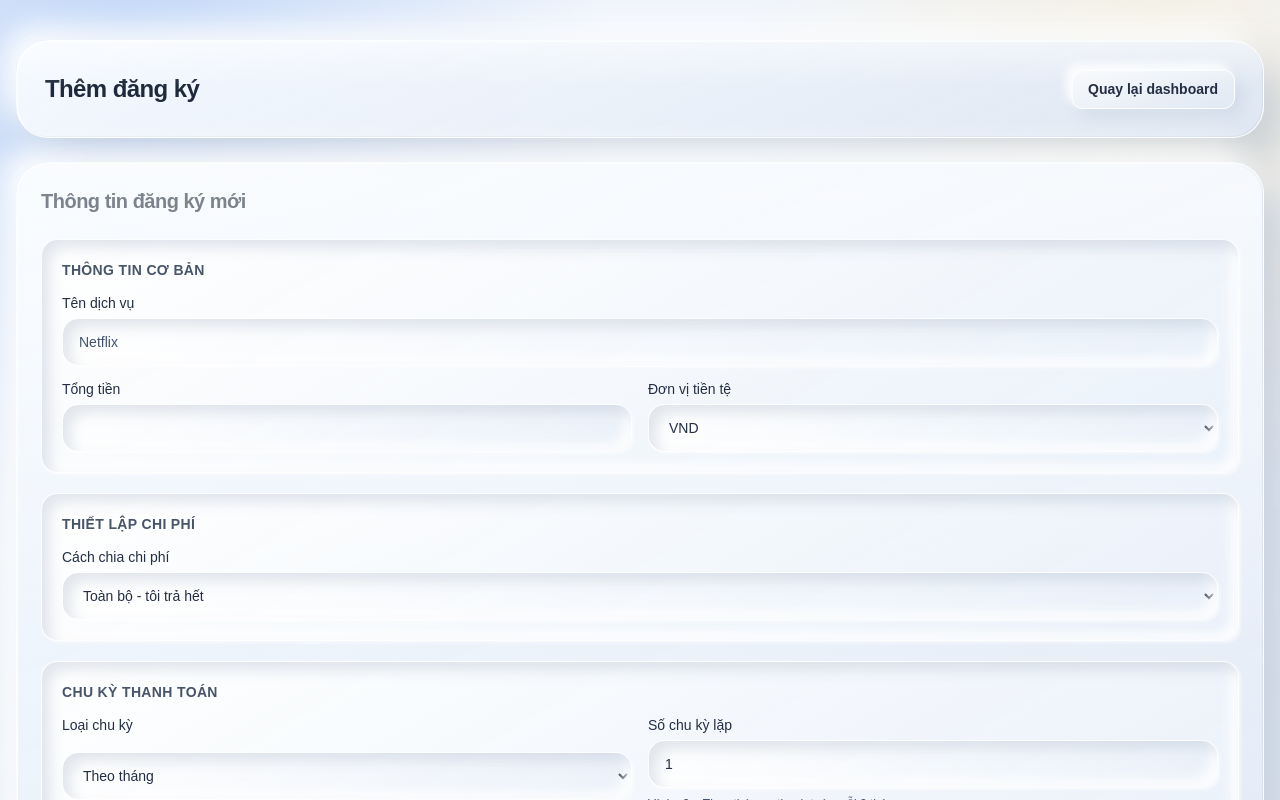
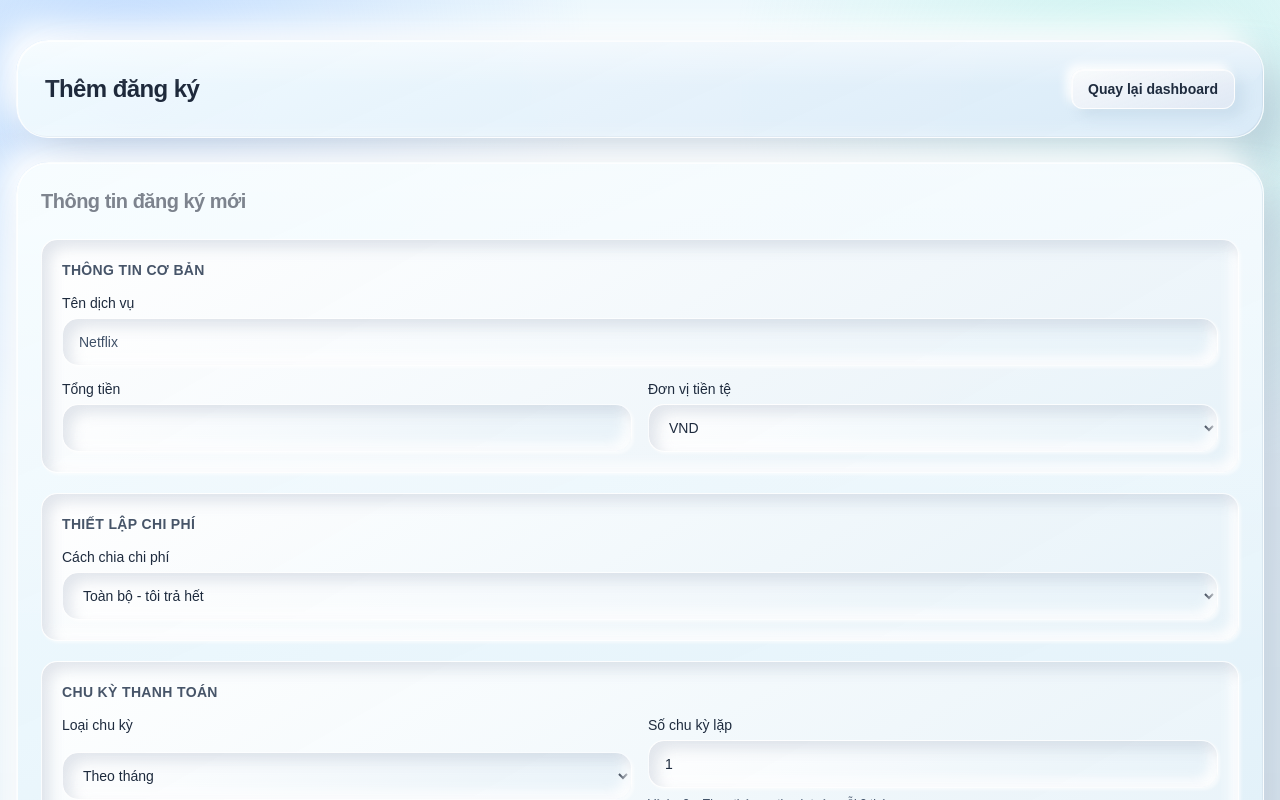
Before and after one commit to taitd1604/Web_Subtracker, a Next.js app: page /subscriptions/new in a window 1280 px wide. Shown: the top 800 px of the page. Built offline with nearby package versions, Linux system fonts and the light colour scheme.

Commit message:
UI 2.0.3

```diff
--- a/app/globals.css
+++ b/app/globals.css
@@ -6,28 +6,28 @@
   --font-space-grotesk: "Plus Jakarta Sans", "Nunito", "Avenir Next", sans-serif;
   --font-jetbrains-mono: "JetBrains Mono", "Fira Code", "SFMono-Regular", "Menlo",
     "Monaco", monospace;
-  --background: 213 40% 93%;
-  --foreground: 220 32% 20%;
-  --card: 210 42% 95%;
-  --card-foreground: 220 32% 20%;
-  --primary: 221 78% 59%;
+  --background: 201 54% 94%;
+  --foreground: 216 35% 18%;
+  --card: 202 46% 96%;
+  --card-foreground: 216 35% 18%;
+  --primary: 212 84% 56%;
   --primary-foreground: 210 40% 98%;
-  --secondary: 24 88% 72%;
+  --secondary: 169 62% 74%;
   --secondary-foreground: 220 32% 20%;
-  --muted: 214 32% 88%;
-  --muted-foreground: 217 24% 34%;
-  --accent: 160 48% 64%;
+  --muted: 201 36% 87%;
+  --muted-foreground: 214 24% 33%;
+  --accent: 168 62% 68%;
   --accent-foreground: 220 32% 20%;
   --destructive: 0 76% 62%;
   --destructive-foreground: 0 0% 100%;
-  --border: 214 30% 80%;
-  --input: 214 30% 80%;
-  --ring: 221 78% 59%;
+  --border: 203 36% 80%;
+  --input: 203 36% 80%;
+  --ring: 212 84% 56%;
   --radius: 1.25rem;
   --clay-light: rgba(255, 255, 255, 0.95);
-  --clay-mid: rgba(233, 240, 249, 0.92);
-  --clay-dark-shadow: rgba(148, 163, 184, 0.36);
-  --clay-soft-shadow: rgba(172, 186, 206, 0.25);
+  --clay-mid: rgba(230, 241, 248, 0.94);
+  --clay-dark-shadow: rgba(136, 164, 190, 0.33);
+  --clay-soft-shadow: rgba(154, 186, 204, 0.24);
 }
 
 @layer base {
@@ -38,9 +38,9 @@
   body {
     @apply bg-background text-foreground;
     background-image:
-      radial-gradient(circle at 10% 8%, rgba(125, 170, 241, 0.42), transparent 35%),
-      radial-gradient(circle at 90% 10%, rgba(255, 229, 176, 0.34), transparent 30%),
-      linear-gradient(180deg, rgba(244, 248, 255, 0.72), rgba(232, 239, 248, 0.78));
+      radial-gradient(circle at 10% 8%, rgba(123, 175, 255, 0.38), transparent 34%),
+      radial-gradient(circle at 88% 12%, rgba(117, 230, 206, 0.28), transparent 30%),
+      linear-gradient(180deg, rgba(240, 250, 255, 0.76), rgba(228, 241, 248, 0.82));
     background-attachment: fixed;
   }
 }
@@ -90,6 +90,34 @@
     @apply clay-surface clay-elevated p-6 md:p-7;
   }
 
+  .clay-tone-hero {
+    background: linear-gradient(156deg, rgba(241, 250, 255, 0.98), rgba(217, 233, 247, 0.94));
+  }
+
+  .clay-tone-kpi-1 {
+    background: linear-gradient(156deg, rgba(238, 247, 255, 0.98), rgba(218, 234, 250, 0.92));
+  }
+
+  .clay-tone-kpi-2 {
+    background: linear-gradient(156deg, rgba(243, 251, 255, 0.98), rgba(224, 240, 250, 0.92));
+  }
+
+  .clay-tone-kpi-3 {
+    background: linear-gradient(156deg, rgba(240, 255, 252, 0.98), rgba(221, 243, 237, 0.92));
+  }
+
+  .clay-tone-kpi-4 {
+    background: linear-gradient(156deg, rgba(237, 252, 247, 0.98), rgba(216, 242, 233, 0.92));
+  }
+
+  .clay-tone-reminder {
+    background: linear-gradient(156deg, rgba(242, 251, 255, 0.98), rgba(221, 237, 247, 0.93));
+  }
+
+  .clay-tone-subscription {
+    background: linear-gradient(156deg, rgba(241, 252, 250, 0.98), rgba(220, 239, 236, 0.93));
+  }
+
   .clay-action-primary {
     @apply inline-flex h-11 cursor-pointer items-center justify-center rounded-2xl border border-blue-300/85 px-4 text-sm font-semibold text-white;
     background: linear-gradient(180deg, #56a8ff, #2f78e8);
--- a/app/page.tsx
+++ b/app/page.tsx
@@ -38,6 +38,10 @@ const ghostLinkButtonSmClass =
 const logoPalettes = [
   { from: "#DBEAFE", to: "#BFDBFE", text: "#1E3A8A" },
   { from: "#DCFCE7", to: "#BBF7D0", text: "#14532D" },
+  { from: "#D1FAE5", to: "#99F6E4", text: "#115E59" },
+  { from: "#E0F2FE", to: "#BAE6FD", text: "#0C4A6E" },
+  { from: "#CCFBF1", to: "#99F6E4", text: "#134E4A" },
+  { from: "#ECFEFF", to: "#A5F3FC", text: "#164E63" },
   { from: "#FCE7F3", to: "#FBCFE8", text: "#831843" },
   { from: "#FFEDD5", to: "#FED7AA", text: "#7C2D12" },
   { from: "#E0E7FF", to: "#C7D2FE", text: "#312E81" }
@@ -129,6 +133,12 @@ function formatCostMode(mode: "full" | "split" | "fixed") {
   }
 }
 
+function currencyAccentClass(currency: "VND" | "USD") {
+  return currency === "VND"
+    ? "from-blue-400/70 via-blue-300/65 to-cyan-300/60"
+    : "from-emerald-400/70 via-teal-300/65 to-cyan-300/60";
+}
+
 export default async function DashboardPage() {
   const subscriptions = await prisma.subscription.findMany({
     where: {
@@ -200,6 +210,10 @@ export default async function DashboardPage() {
 
   const subscriptionCards = enrichedSubscriptions.map((subscription) => (
     <article key={subscription.id} className="clay-panel space-y-4 p-5">
+      <div
+        className={`h-1.5 w-full rounded-full bg-gradient-to-r ${currencyAccentClass(subscription.currency)}`}
+        aria-hidden="true"
+      />
       <div className="flex items-start justify-between gap-3">
         <div className="flex items-center gap-3">
           <div
@@ -270,7 +284,7 @@ export default async function DashboardPage() {
 
   return (
     <main className="container py-8 md:py-10">
-      <header className="clay-panel mb-6 flex flex-wrap items-center justify-between gap-4">
+      <header className="clay-panel clay-tone-hero mb-6 flex flex-wrap items-center justify-between gap-4">
         <div>
           <h1 className="text-3xl font-semibold tracking-tight text-slate-800">Subtracker</h1>
           <p className="text-sm text-slate-600">
@@ -284,7 +298,7 @@ export default async function DashboardPage() {
       </header>
 
       <section className="mb-6 grid gap-4 sm:grid-cols-2 xl:grid-cols-4">
-        <Card className="clay-elevated p-5">
+        <Card className="clay-elevated clay-tone-kpi-1 p-5">
           <CardDescription className="text-xs font-medium uppercase tracking-wide text-slate-600">
             Tổng chi phí tháng
           </CardDescription>
@@ -295,21 +309,21 @@ export default async function DashboardPage() {
             Tỷ giá: 1 USD = {formatMoney(usdToVndRate, "VND")} VND
           </p>
         </Card>
-        <Card className="clay-elevated p-5">
+        <Card className="clay-elevated clay-tone-kpi-2 p-5">
           <CardDescription className="text-xs font-medium uppercase tracking-wide text-slate-600">
             Quá hạn
           </CardDescription>
           <CardTitle className="mt-1 text-2xl text-red-700">{overdueCount}</CardTitle>
           <p className="mt-2 text-xs text-slate-600">Các khoản cần xử lý ngay</p>
         </Card>
-        <Card className="clay-elevated p-5">
+        <Card className="clay-elevated clay-tone-kpi-3 p-5">
           <CardDescription className="text-xs font-medium uppercase tracking-wide text-slate-600">
             Đến hạn hôm nay
           </CardDescription>
           <CardTitle className="mt-1 text-2xl text-amber-700">{dueTodayCount}</CardTitle>
           <p className="mt-2 text-xs text-slate-600">Cần thanh toán trong ngày</p>
         </Card>
-        <Card className="clay-elevated p-5">
+        <Card className="clay-elevated clay-tone-kpi-4 p-5">
           <CardDescription className="text-xs font-medium uppercase tracking-wide text-slate-600">
             7 ngày tới
           </CardDescription>
@@ -319,7 +333,7 @@ export default async function DashboardPage() {
       </section>
 
       <section className="mb-6">
-        <Card className="clay-elevated">
+        <Card className="clay-elevated clay-tone-reminder">
           <CardHeader>
             <h2 className="text-2xl font-semibold leading-none tracking-tight text-slate-800">
               Nhắc hạn
@@ -376,7 +390,7 @@ export default async function DashboardPage() {
       </section>
 
       <section>
-        <Card className="clay-elevated">
+        <Card className="clay-elevated clay-tone-subscription">
           <CardHeader>
             <h2 className="text-2xl font-semibold leading-none tracking-tight text-slate-800">
               Các gói đăng ký
--- a/app/subscriptions/[id]/edit/page.tsx
+++ b/app/subscriptions/[id]/edit/page.tsx
@@ -33,7 +33,7 @@ export default async function EditSubscriptionPage({
 
   return (
     <main className="container py-8 md:py-10">
-      <div className="clay-panel mb-6 flex flex-wrap items-center justify-between gap-3">
+      <div className="clay-panel clay-tone-hero mb-6 flex flex-wrap items-center justify-between gap-3">
         <h1 className="text-2xl font-semibold tracking-tight text-slate-800">
           Chỉnh sửa đăng ký
         </h1>
@@ -42,7 +42,7 @@ export default async function EditSubscriptionPage({
         </Link>
       </div>
 
-      <Card className="clay-elevated mb-5">
+      <Card className="clay-elevated clay-tone-kpi-2 mb-5">
         <CardHeader>
           <CardTitle className="text-xl">{subscription.name}</CardTitle>
         </CardHeader>
@@ -62,7 +62,7 @@ export default async function EditSubscriptionPage({
         </CardContent>
       </Card>
 
-      <Card className="clay-elevated">
+      <Card className="clay-elevated clay-tone-subscription">
         <CardHeader>
           <CardTitle className="text-xl text-slate-800">Thông tin chi tiết</CardTitle>
         </CardHeader>
--- a/app/subscriptions/new/page.tsx
+++ b/app/subscriptions/new/page.tsx
@@ -10,7 +10,7 @@ const backLinkClass =
 export default function NewSubscriptionPage() {
   return (
     <main className="container py-8 md:py-10">
-      <div className="clay-panel mb-6 flex flex-wrap items-center justify-between gap-3">
+      <div className="clay-panel clay-tone-hero mb-6 flex flex-wrap items-center justify-between gap-3">
         <h1 className="text-2xl font-semibold tracking-tight text-slate-800">
           Thêm đăng ký
         </h1>
@@ -19,7 +19,7 @@ export default function NewSubscriptionPage() {
         </Link>
       </div>
 
-      <Card className="clay-elevated">
+      <Card className="clay-elevated clay-tone-reminder">
         <CardHeader>
           <CardTitle className="text-xl text-slate-800">Thông tin đăng ký mới</CardTitle>
         </CardHeader>
```
